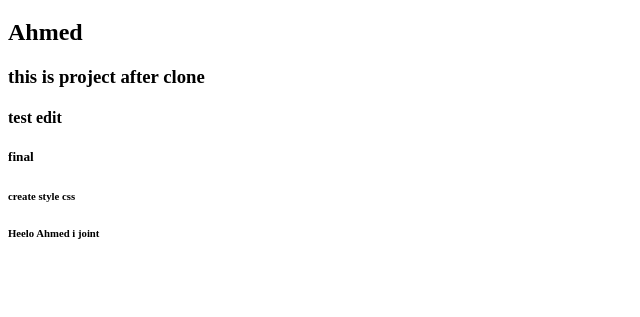
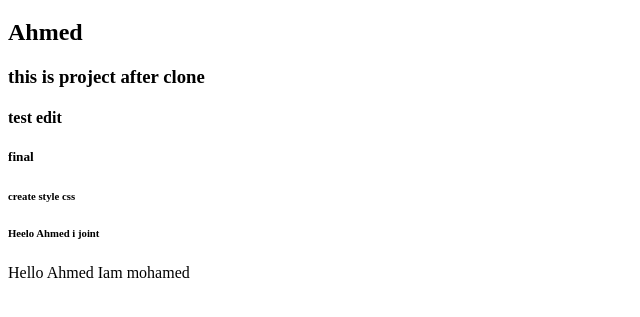
Before and after one commit to DevAhmedMarwan/html_test, a plain HTML site: page index.html in a window 1280 px wide. Shown: the part 61-378 px from the top of the page, without its empty margins (0-640 px from the left). Drawn offline with Linux system fonts and the light colour scheme.

Commit message:
hello ahmed

```diff
--- a/index.html
+++ b/index.html
@@ -27,5 +27,10 @@
 
 
     <h6>Heelo Ahmed i joint</h6>
+
+
+
+
+    <p>Hello Ahmed Iam mohamed</p>
   </body>
 </html>
```
